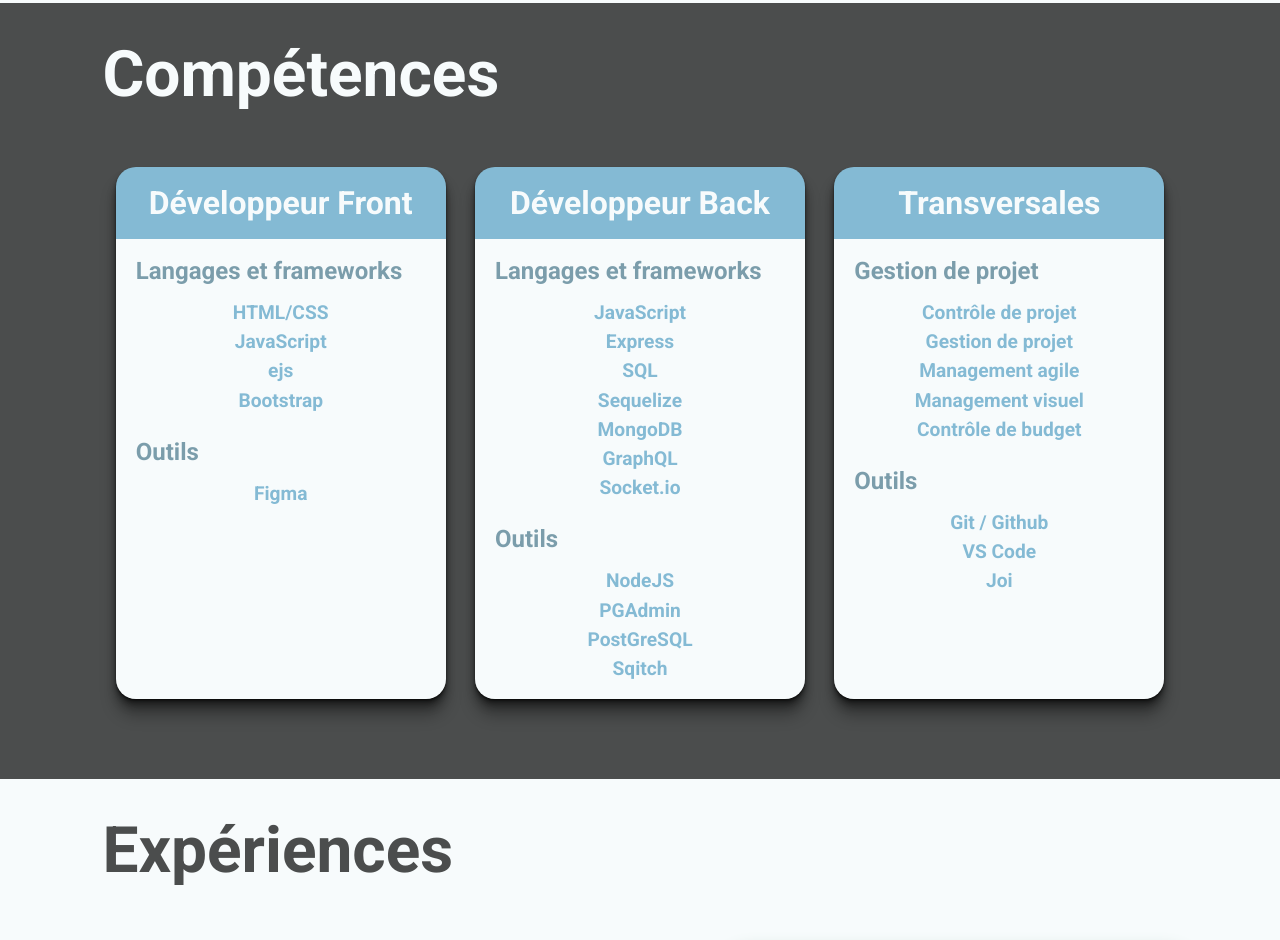
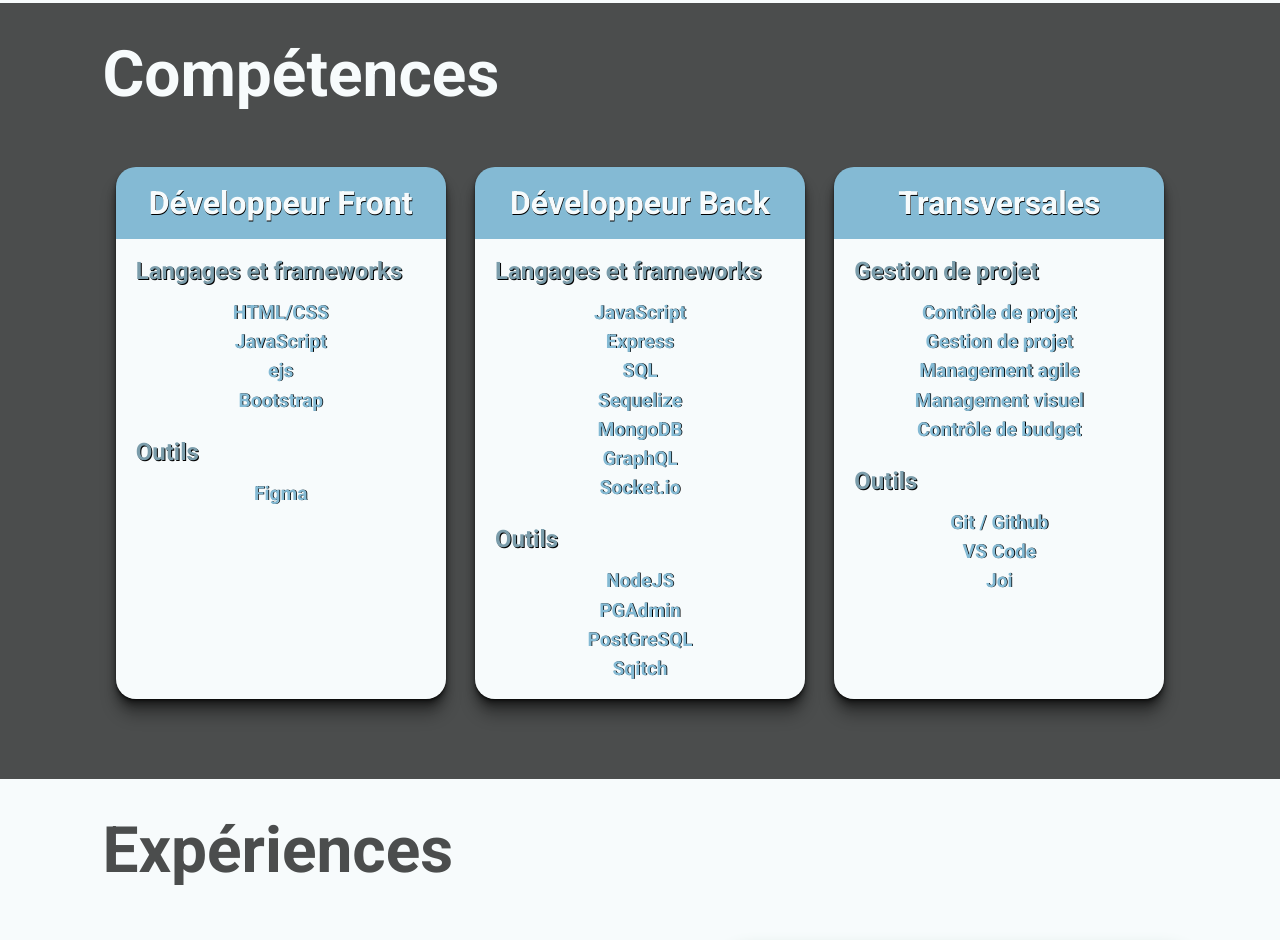
Before and after one commit to ThibaultTintillier/thibaultTintillier.github.io, a website: page index.html in a window 1280 px wide. Shown: the part 1710-2650 px from the top of the page. Drawn offline with Linux system fonts and the light colour scheme; some icons are missing.

```diff
--- a/public/css/style.css
+++ b/public/css/style.css
@@ -409,6 +409,7 @@
     font-size: 2rem;
     font-weight: 700;
     text-align: center;
+    text-shadow: black 0.5px 0.5px 0.5px;
     color: var(--color-cloud-grey);
 }
 
@@ -416,6 +417,7 @@
     padding: 20px;
     font-size: 1.5rem;
     font-weight: 700;
+    text-shadow: black 1px 0.5px 0.5px;
     color: var(--color-grey-blue);
 }
 
@@ -423,6 +425,7 @@
     margin-bottom: 10px;
     font-size: 1.2rem;
     font-weight: 600;
+    text-shadow: black 0.8px 0.4px 0.5px;
     text-align: center;
     color: var(--color-blue);
 }
```
Also changed, not shown: games/RPG/images/Apercu.PNG (deleted), public/images/photo-chemistry.jpg, public/images/photo-computing.jpg, public/images/photoPerso.JPG, 2 other files.
